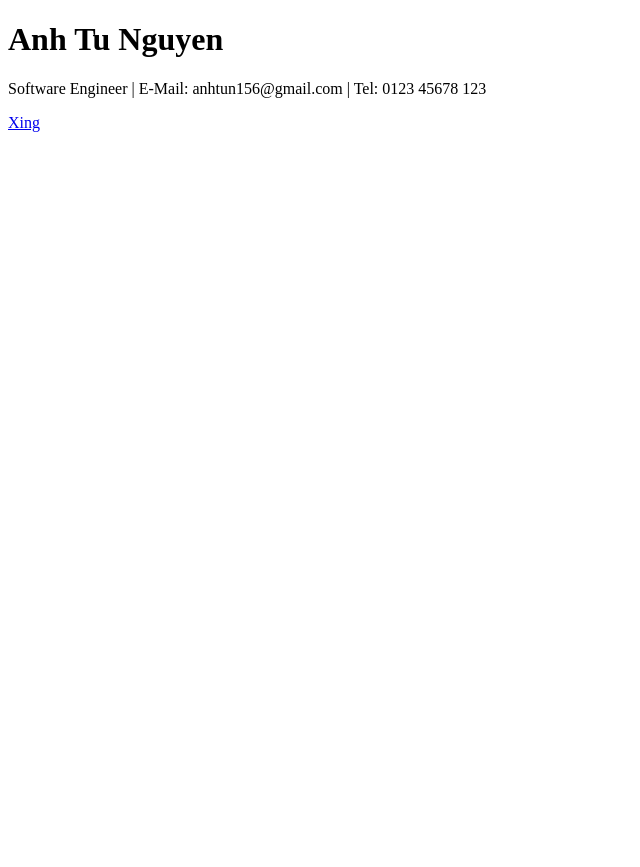
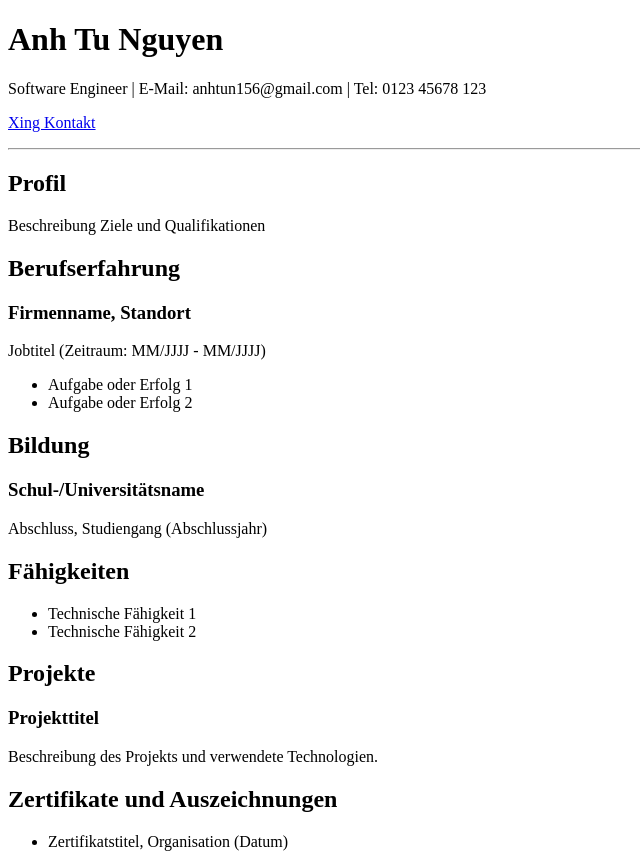
Before and after one commit to nguyen280502/cv, a plain HTML site: page lebenslauf/index.html in a window 1280 px wide. Shown: the whole page, without its empty margins (0-640 px from the left). Before the commit the page ends 800 px from the top, so only its background shows below. Drawn offline with Linux system fonts and the light colour scheme.

Commit message:
fix index site of new cv

```diff
--- a/lebenslauf/index.html
+++ b/lebenslauf/index.html
@@ -9,8 +9,44 @@
     <header>
         <h1>Anh Tu Nguyen</h1>
         <p>Software Engineer | E-Mail: anhtun156@gmail.com | Tel: 0123 45678 123</p>
-        <p><a href="#">Xing</a></p>
+        <p><a href="#">Xing Kontakt</a></p>
     </header>
-
+    <hr>
+    <section>
+        <h2>Profil</h2>
+        <p>Beschreibung Ziele und Qualifikationen</p>
+    </section>
+    <section>
+        <h2>Berufserfahrung</h2>
+        <h3>Firmenname, Standort</h3>
+        <p>Jobtitel (Zeitraum: MM/JJJJ - MM/JJJJ)</p>
+        <ul>
+            <li>Aufgabe oder Erfolg 1</li>
+            <li>Aufgabe oder Erfolg 2</li>
+        </ul>
+    </section>
+    <section>
+        <h2>Bildung</h2>
+        <h3>Schul-/Universitätsname</h3>
+        <p>Abschluss, Studiengang (Abschlussjahr)</p>
+    </section>
+    <section>
+        <h2>Fähigkeiten</h2>
+        <ul>
+            <li>Technische Fähigkeit 1</li>
+            <li>Technische Fähigkeit 2</li>
+        </ul>
+    </section>
+    <section>
+        <h2>Projekte</h2>
+        <h3>Projekttitel</h3>
+        <p>Beschreibung des Projekts und verwendete Technologien.</p>
+    </section>
+    <section>
+        <h2>Zertifikate und Auszeichnungen</h2>
+        <ul>
+            <li>Zertifikatstitel, Organisation (Datum)</li>
+        </ul>
+    </section>
 </body>
 </html>
```
